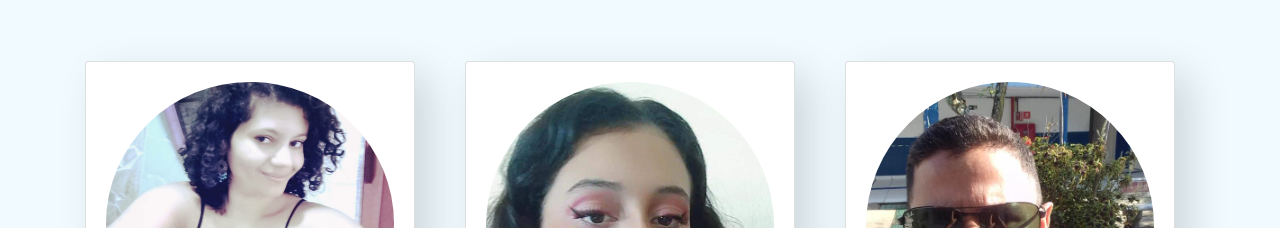
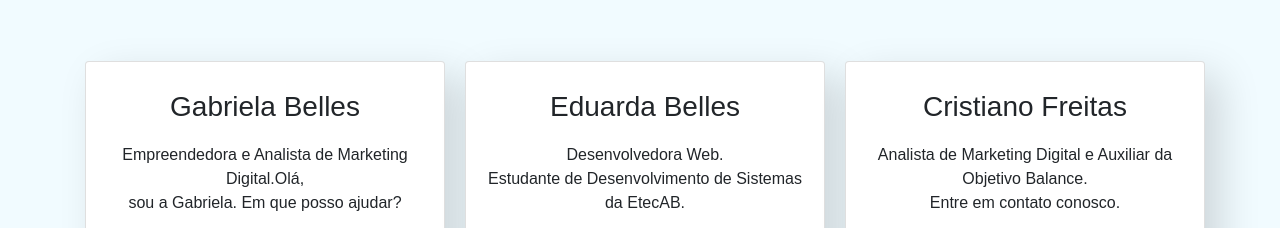
Before and after one commit to heeybelles/obj_balance_site, a plain HTML site: page index.html in a window 1280 px wide. Shown: the part 3180-3408 px from the top of the page. Drawn offline with nearby package versions, Linux system fonts and the light colour scheme.

Commit message:
atualizado

```diff
--- a/index.html
+++ b/index.html
@@ -198,7 +198,7 @@
 				<div class="col-12 col-md-12 col-lg-4">
 					<div class="card text-center">
 						<div class="card-body">
-							<img alt="Gabriela Belles" class="img-fluid rounded-circle"id="imgfuncio" src="OBJ BALANCE/Images/img diversas/funcionario00.jfif">
+
 							<h3 class="card-title py-2">Gabriela Belles</h3>
 							<p class="card-text">Empreendedora e  Analista de Marketing Digital.Olá,<br>sou a Gabriela. Em que posso ajudar?</p>
 							<p class="socials"><i class="bi bi-instagram text-dark mx-1">@gabi_belles</i><br>
@@ -209,7 +209,7 @@
 				<div class="col-12 col-md-12 col-lg-4">
 					<div class="card text-center">
 						<div class="card-body">
-							<img alt="Eduarda Belles" class="img-fluid rounded-circle" id="imgfuncio" src="OBJ BALANCE/Images/img diversas/funcionario2.jfif">
+
 							<h3 class="card-title py-2">Eduarda Belles</h3>
 							<p class="card-text">Desenvolvedora Web.<br>Estudante de Desenvolvimento de Sistemas da EtecAB.</p>
 							<p class="socials"><i class="bi bi-instagram text-dark mx-1">@eduardabelles</i> </p>
@@ -220,9 +220,9 @@
 				<div class="col-12 col-md-12 col-lg-4">
 					<div class="card text-center">
 						<div class="card-body">
-							<img alt="Cristiano Freitas" class="img-fluid rounded-circle"   id="imgfuncio" src="OBJ BALANCE/Images/img diversas/funcionario 3.jpg">
+
 							<h3 class="card-title py-2">Cristiano Freitas</h3>
-							<p class="card-text">Analista de Marketing Digital e Auxiliar da Objetivo Balance.Entre em contato conosco.</p>
+							<p class="card-text">Analista de Marketing Digital e Auxiliar da Objetivo Balance.<br>Entre em contato conosco.</p>
 							<p class="socials"><i class="bi bi-instagram text-dark mx-1">@drako_freitas</i> </p>
 						</div>
 					</div>
--- a/style.css
+++ b/style.css
@@ -162,13 +162,10 @@ body{
 .team .card {
 	box-shadow: 15px 15px 40px rgba(0, 0, 0, 0.15);
 	justify-content: center;
-	width: 330px;
-	height: 500px;
+	width: 360px;
+	height: 280px;
 }
-.team .imgfuncio{
-width: 50px;
-height: 50px;
-}
+
 .sobre .card-body i {
 	font-size: 50px;
 }
```
